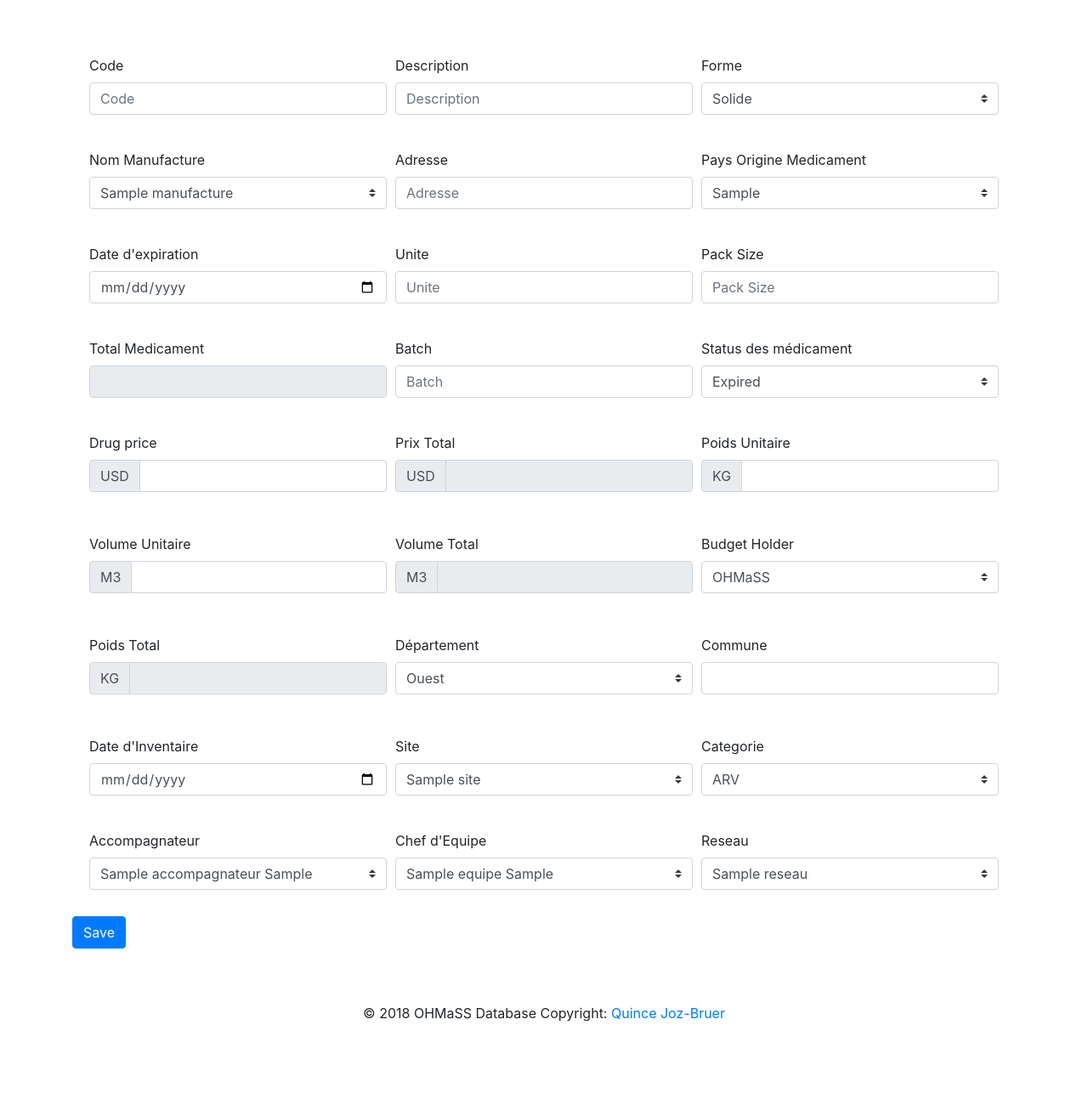
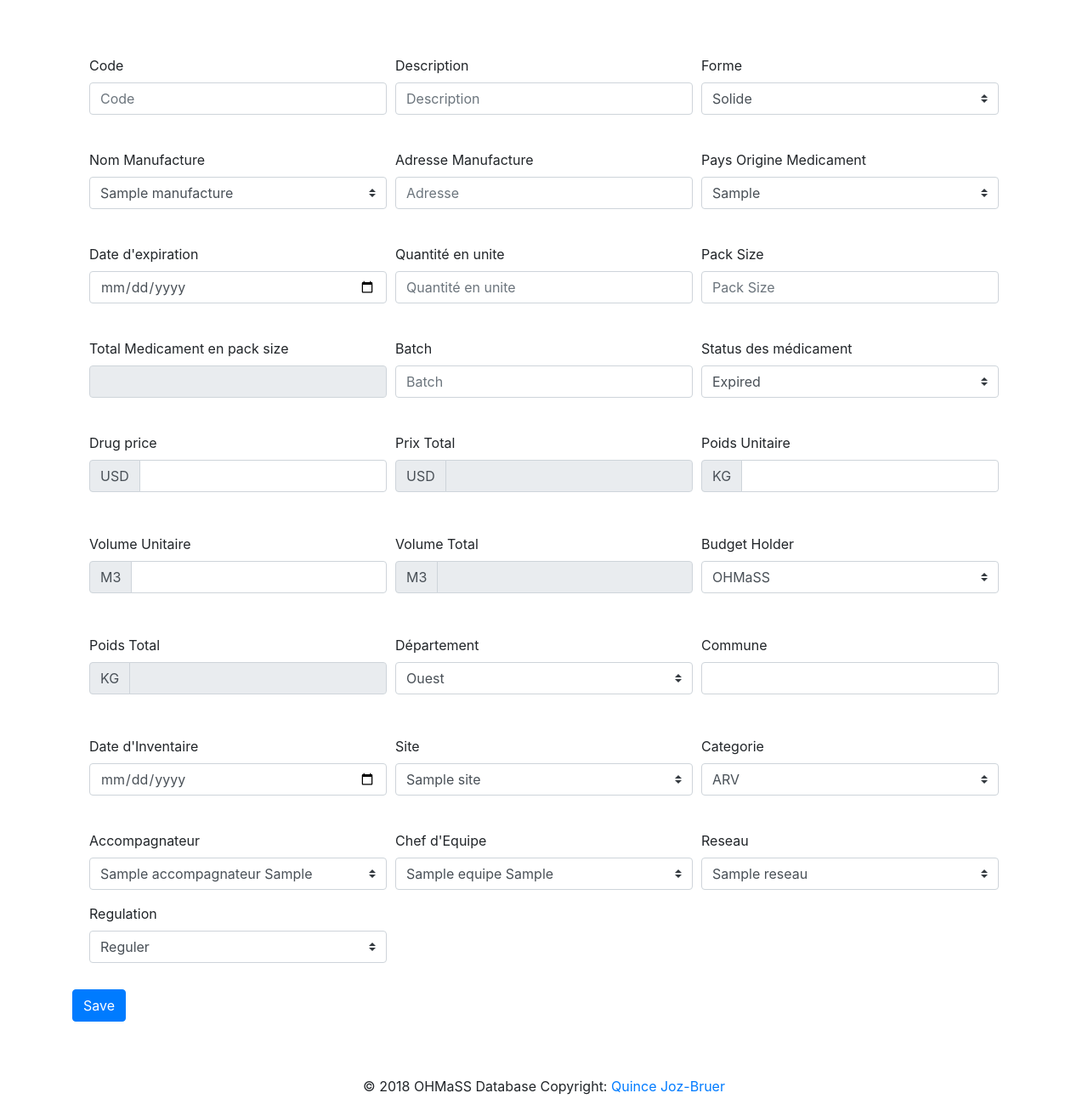
Before and after one commit to the-german/OHMaSS, a PHP site: page /pages/register.php in a window 1280 px wide. Shown: the part 72-1378 px from the top of the page at 85% size. Before the commit the page ends 1274 px from the top, so only its background shows below. Run offline with PHP 8.4, Linux system fonts and the light colour scheme; the visitor is signed in with stand-in values (Sample User, id 1); tables that the repository leaves empty or names only in its code hold one stand-in row (values such as "Sample post"); data that the repository does not hold is empty.

Commit message:
FINAl for 2018

```diff
--- a/pages/register.php
+++ b/pages/register.php
@@ -57,7 +57,7 @@
 				      	</select>
 				    </div>
 				    <div class="col-md-4 mb-3">
-				      	<label for="adresse">Adresse</label>
+				      	<label for="adresse">Adresse Manufacture</label>
 				      	<input type="text" class="form-control" name="adresse" placeholder="Adresse" required>
 				    </div>
 				    <div class="col-md-4 mb-3">
@@ -82,8 +82,8 @@
 				      	<input type="date" class="form-control" name="date_expiration" placeholder="Date d'expiration" required>
 				    </div>
 				    <div class="col-md-4 mb-3">
-				      	<label for="unite">Unite</label>
-				      	<input type="number" class="form-control" name="unite" placeholder="Unite" required>
+				      	<label for="unite">Quantité en unite</label>
+				      	<input type="number" class="form-control" name="unite" placeholder="Quantité en unite" required>
 				    </div>
 				    <div class="col-md-4 mb-3">
 				      	<label for="pack_size">Pack Size</label>
@@ -93,7 +93,7 @@
 
 			  	<div class="form-row">
 				    <div class="col-md-4 mb-3">
-				      	<label for="total_medicament">Total Medicament</label>
+				      	<label for="total_medicament">Total Medicament en pack size</label>
 				      	<input type="text" class="form-control" name="total_medicament"  value="" readonly>
 				    </div>
 				    <div class="col-md-4 mb-3">
@@ -179,7 +179,7 @@
        							<div class="input-group-prepend">
           						<div class="input-group-text">KG</div>
         						</div>
-					      		<input type="number" class="form-control" name="poids_total" required readonly value="<?php echo $_POST['poids_unitaire']?>">
+					      		<input type="number" class="form-control" name="poids_total" required readonly>
 					      	</div>
 					    </div>
 
@@ -280,6 +280,13 @@
 							  ?>
 						</select>
 				    </div>
+				    <div class="col-md-4 mb-3">
+				      	<label for="">Regulation</label>
+				      	<select name="regulation" class="custom-select">
+				      		<option value="Reguler" selected>Reguler</option>
+				      		<option value="Non-Reguler" >Non-Reguler</option>
+				      	</select>
+				    </div>
 				</div>
 
 			  	<button class="btn btn-primary" type="submit" name="submit">Save</button>
@@ -294,14 +301,14 @@
 					$date_expiration = $_POST['date_expiration'];
 					$unite = $_POST['unite'];
 					$pack_size = $_POST['pack_size'];
-					$total_medicament = $unite * $pack_size;
+					$total_medicament = $unite / $pack_size;
 					$batch = $_POST['batch'];
 					$statut = $_POST['statut'];
 					$prix_unitaire = $_POST['prix_unitaire'];
-					$prix_total = $prix_unitaire * $pack_size;
+					$prix_total = $prix_unitaire * $total_medicament;
 					$poids_unitaire = $_POST['poids_unitaire'];
 					$volume_unitaire = $_POST['volume_unitaire'];
-					$volume_total = $prix_unitaire * $pack_size;
+					$volume_total = $volume_unitaire * $unite;
 					$date_inventaire = $_POST['date_inventaire'];
 					$site = $_POST['site'];
 					$categories = $_POST['categories'];
@@ -314,10 +321,11 @@
 					$pays = $_POST['pays'];
 					$manufacture = $_POST['nom_manufacture'];
 					$adresse = $_POST['adresse'];
-					$poids_total = $poids_unitaire * $pack_size;
+					$regulation = $_POST['regulation'];
+					$poids_total = $poids_unitaire * $unite;
 
 
-				$query = "INSERT INTO medicament (med_code, med_desc,med_pays_origin,med_nom_manufacture,med_man_adresse, med_forme, exp_date, med_unit, med_pack_size, med_tot, med_batch, med_status,med_price_unit, med_price_tot, med_weight_unit, med_weight_tot, med_volume_unit, med_volume_tot, med_bud_holder, med_date_inventory, name_acc, name_categorie, name_chef_equipe, name_reseau, name_site,med_site_dep,med_site_com) VALUES ('".$code."','".$description."','".$pays."','".$manufacture."','".$adresse."','".$forme."','".$date_expiration."','".$unite."','".$pack_size."','".$total_medicament."','".$batch."','".$statut."','".$prix_unitaire."','".$prix_total."','".$poids_unitaire."','".$poids_total."','".$volume_unitaire."','".$volume_total."','".$budget."','".$date_inventaire."','".$accomp."','".$categories."','".$chef_equipe."','".$reseau."','".$site."','".$departement."','".$commune."')";
+				$query = "INSERT INTO medicament (med_code, med_desc,med_pays_origin,med_nom_manufacture,med_man_adresse,med_regul, med_forme, exp_date, med_unit, med_pack_size, med_tot, med_batch, med_status,med_price_unit, med_price_tot, med_weight_unit, med_weight_tot, med_volume_unit, med_volume_tot, med_bud_holder, med_date_inventory, name_acc, name_categorie, name_chef_equipe, name_reseau, name_site,med_site_dep,med_site_com) VALUES ('".$code."','".$description."','".$pays."','".$manufacture."','".$adresse."','".$regulation."','".$forme."','".$date_expiration."','".$unite."','".$pack_size."','".$total_medicament."','".$batch."','".$statut."','".$prix_unitaire."','".$prix_total."','".$poids_unitaire."','".$poids_total."','".$volume_unitaire."','".$volume_total."','".$budget."','".$date_inventaire."','".$accomp."','".$categories."','".$chef_equipe."','".$reseau."','".$site."','".$departement."','".$commune."')";
 
 				$connection->exec($query);
    			}
```
